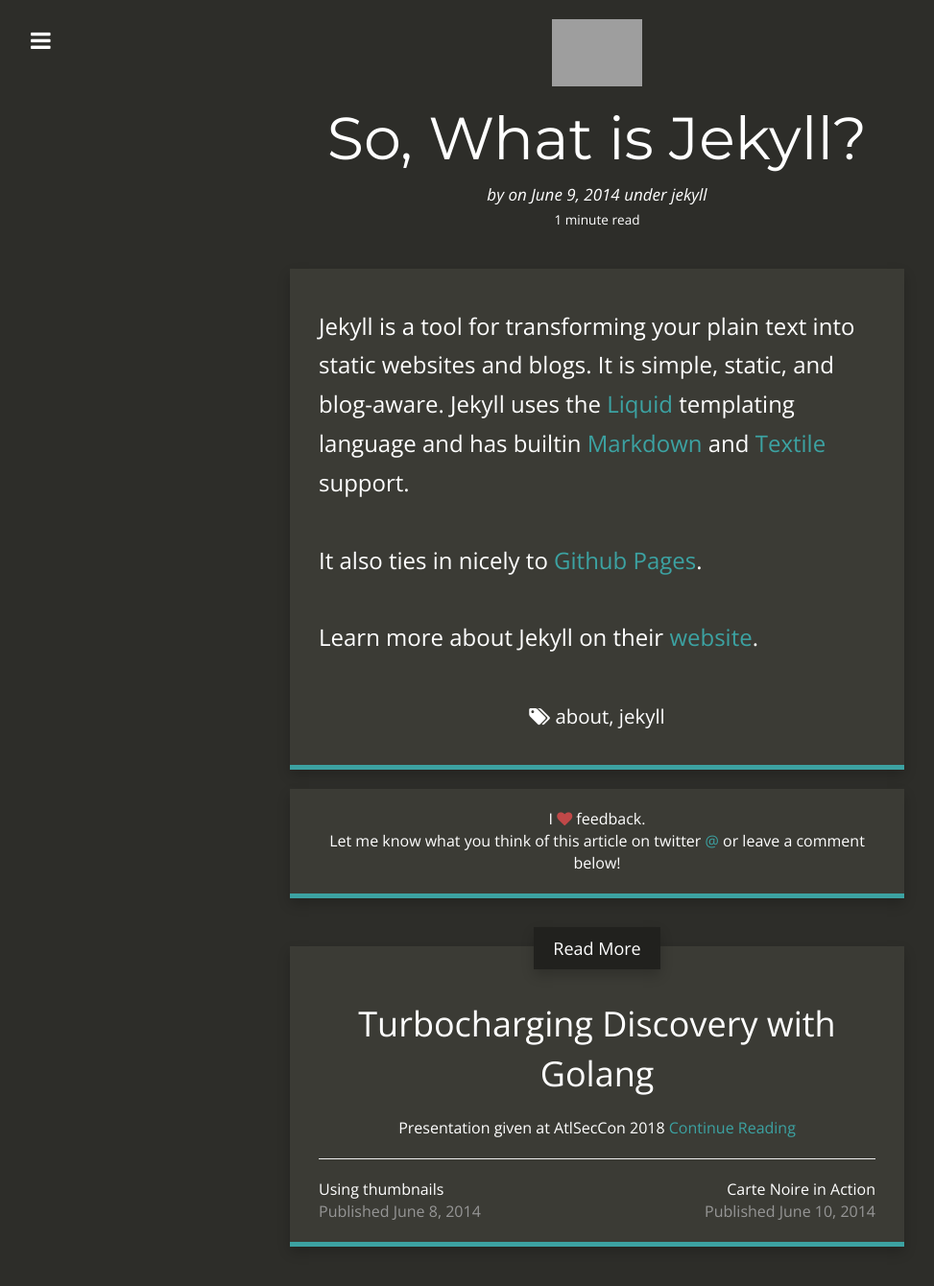
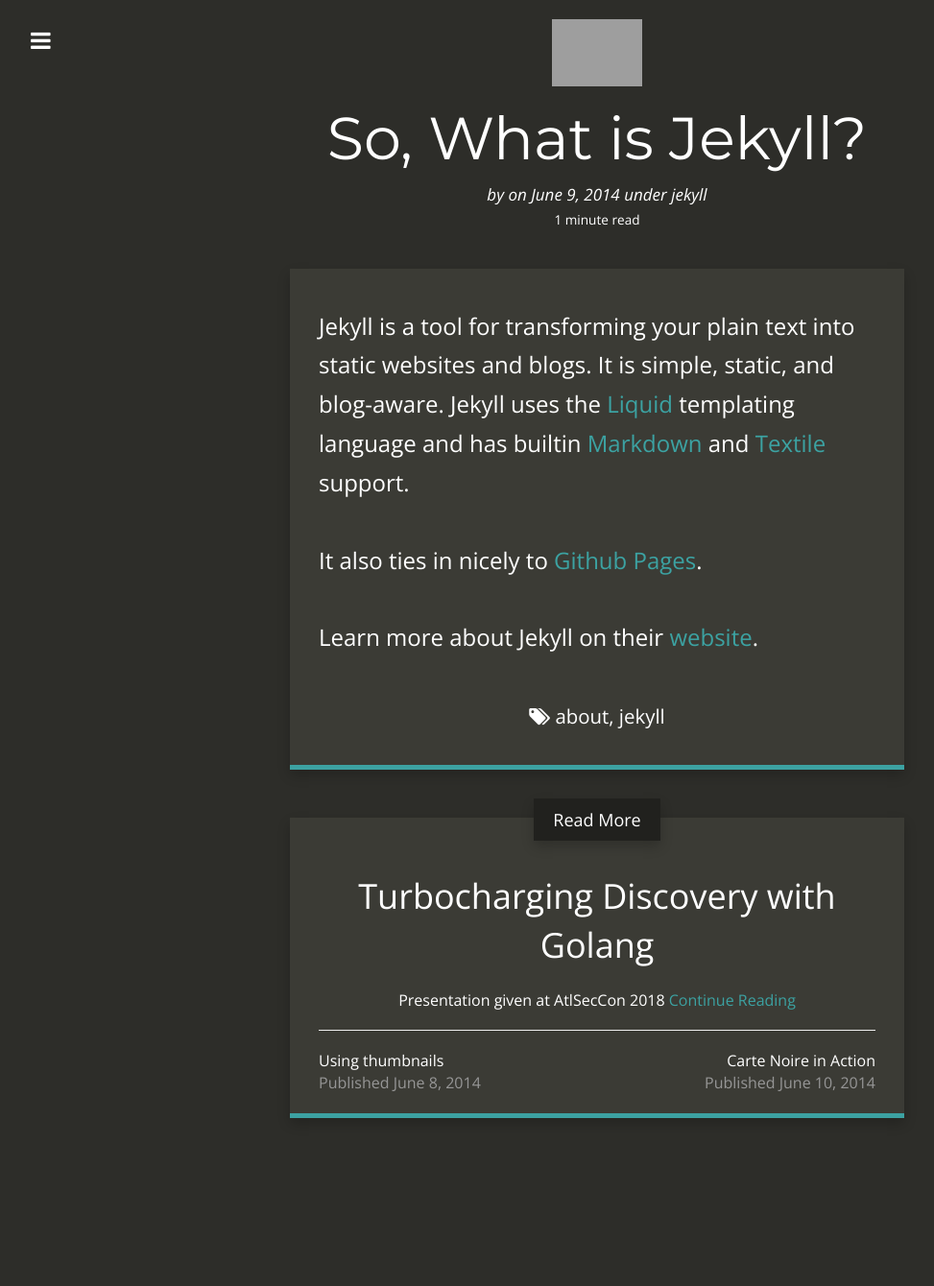
Before and after one commit to invisiblethreat/invisiblethreat.github.io, a Jekyll site: the page built from _posts/2014-06-09-so-what-is-jekyll.md, in a window 1280 px wide. Shown: the whole page at 96% size, without its empty margins (18-991 px from the left). Built offline with Jekyll 4.4.1, drawn with Linux system fonts in a browser that asks for light colours; nearby versions of some CDN libraries; after the commit the page ends 1206 px from its top, so only the background shows below that; grey boxes are pictures that could not be loaded.

Commit message:
remove feedback blurb

```diff
--- a/_layouts/post.html
+++ b/_layouts/post.html
@@ -73,11 +73,6 @@
 
       </div>
 
-      <div class="content-panel feedback">
-        I <i class="fa fa-heart"></i> feedback.<br />
-        Let me know what you think of this article on twitter <a href="http://www.twitter.com/{{ site.twitter_username }}">@{{ site.twitter_username }}</a> or leave a comment below!
-      </div>
-
       {% if site.disqus_account %}
       <div class="content-panel comments">
         <div id="disqus_thread">
```
